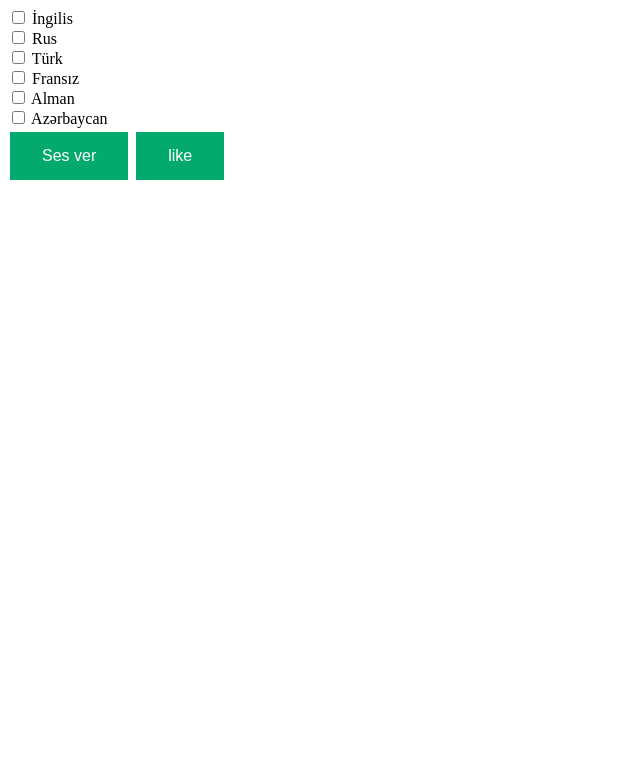
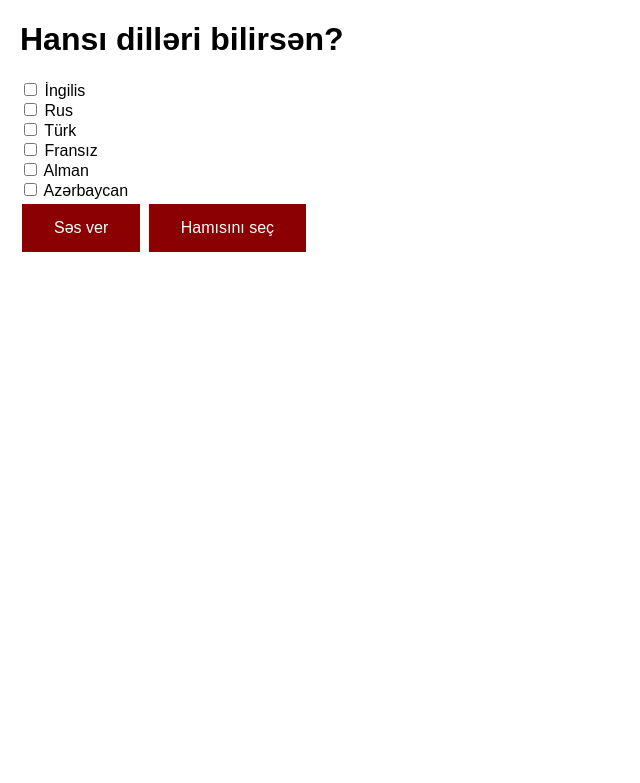
Before and after one commit to bayramov733/django__, a Django app: page /polls/2/ in a window 1280 px wide. Shown: the top 783 px of the page, without its empty margins (0-640 px from the left). Run offline with Django 5.2, Linux system fonts and the light colour scheme; data comes from the database, SQL or seed files in the repository; both versions use the stored data as it was after the commit.

Commit message:
yeniledim
.

```diff
--- /dev/null
+++ b/djangotutorial/polls/templates/polls/base.html
@@ -0,0 +1,38 @@
+<!DOCTYPE html>
+<html lang="en">
+<head>
+    <meta charset="UTF-8">
+    <title>{% block title %}Polls{% endblock %}</title>
+    <style>
+        body {
+            font-family: Arial, sans-serif;
+            margin: 20px;
+        }
+        .button {
+            background-color: darkred;
+            border: none;
+            color: white;
+            padding: 15px 32px;
+            text-align: center;
+            text-decoration: none;
+            display: inline-block;
+            font-size: 16px;
+            margin: 4px 2px;
+            cursor: pointer;
+            transition-duration: 0.4s;
+        }
+        .button2:hover {
+            box-shadow: 0 8px 16px 0 rgba(0,0,0,0.6);
+            border-radius: 8px;
+        }
+        .error-message {
+            color: red;
+            font-weight: bold;
+        }
+    </style>
+</head>
+<body>
+    {% block content %}
+    {% endblock %}
+</body>
+</html>
--- a/djangotutorial/polls/templates/polls/detail.html
+++ b/djangotutorial/polls/templates/polls/detail.html
@@ -1,5 +1,19 @@
+{% extends "polls/base.html" %}
+
+{% block title %}{{ question.question_text }}{% endblock %}
+
+{% block content %}
+<h1>{{ question.question_text }}</h1>
+
 <form action="{% url 'polls:vote' question.id %}" method="post">
   {% csrf_token %}
+
+  <!-- Error message -->
+  {% if error_message %}
+    <p class="error-message">{{ error_message|default:'' }}</p>
+  {% endif %}
+
+  <!-- Choice list -->
   {% for choice in question.choice_set.all %}
     <label>
       <input type="checkbox" name="choices" value="{{ choice.id }}">
@@ -7,35 +21,19 @@
     </label><br>
   {% endfor %}
 
-<!DOCTYPE html>
-<html>
-<head>
-<style>
-.button {
-  background-color: #04AA6D;
-  border: none;
-  color: white;
-  padding: 15px 32px;
-  text-align: center;
-  text-decoration: none;
-  display: inline-block;
-  font-size: 16px;
-  margin: 4px 2px;
-  cursor: pointer;
-  transition-duration: 0.4s;
-}
+  <!-- Buttons -->
+  <button type="submit" class="button button2">Səs ver</button>
+  <button type="button" id="select-all" class="button button2">Hamısını seç</button>
+</form>
 
-.button1 {box-shadow: 0 8px 16px 0 rgba(0,0,0,0.6);}
-.button2:hover {box-shadow: 0 8px 16px 0 rgba(0,0,0,0.6);}
-.button2:hover {border-radius: 8px;}
-</style>
-</head>
-<body>
-<button class="button button2">Ses ver</button>
-<button class="button button2">like</button>
+<script>
+  const selectAllBtn = document.getElementById('select-all');
 
-
-</body>
-</html>
-
-</form>
+  selectAllBtn.addEventListener('click', () => {
+    const checkboxes = document.querySelectorAll('input[name="choices"]');
+    const allChecked = Array.from(checkboxes).every(cb => cb.checked);
+    checkboxes.forEach(cb => cb.checked = !allChecked);
+    selectAllBtn.textContent = allChecked ? 'Hamısını seç' : 'Hamısını sil';
+  });
+</script>
+{% endblock %}
--- a/djangotutorial/polls/views.py
+++ b/djangotutorial/polls/views.py
@@ -1,39 +1,40 @@
 from django.shortcuts import get_object_or_404, render
 from django.http import HttpResponseRedirect
 from django.urls import reverse
-from django.db.models import F
+from django.utils import timezone
 from django.views import generic
-from django.utils import timezone
 from .models import Question, Choice
 
-
+# Index səhifəsi – son 5 sual
 class IndexView(generic.ListView):
     template_name = "polls/index.html"
     context_object_name = "latest_question_list"
 
     def get_queryset(self):
-        return Question.objects.order_by("-pub_date")[:5]
+        """Return the last five published questions."""
+        return Question.objects.filter(pub_date__lte=timezone.now()).order_by("-pub_date")[:5]
 
 
+# Detail səhifəsi – bir sualın detayı
 class DetailView(generic.DetailView):
     model = Question
     template_name = "polls/detail.html"
 
     def get_queryset(self):
-        """
-        Excludes any questions that aren't published yet.
-        """
+        """Only show questions published so far."""
         return Question.objects.filter(pub_date__lte=timezone.now())
 
 
+# Results səhifəsi – səs nəticələri
 class ResultsView(generic.DetailView):
     model = Question
     template_name = "polls/results.html"
 
 
+# Vote funksiyası – birdən çox seçim
 def vote(request, question_id):
     question = get_object_or_404(Question, pk=question_id)
-    selected_choices = request.POST.getlist('choices')  # <-- birdən çox seçim
+    selected_choices = request.POST.getlist('choices')
 
     if not selected_choices:
         return render(request, 'polls/detail.html', {
@@ -47,21 +48,3 @@ def vote(request, question_id):
         selected_choice.save()
 
     return HttpResponseRedirect(reverse('polls:results', args=(question.id,)))
-
-
-class IndexView(generic.ListView):
-    template_name = "polls/index.html"
-    context_object_name = "latest_question_list"
-
-    def get_queryset(self):
-        """Return the last five published questions."""
-        return Question.objects.order_by("-pub_date")[:5]
-
-def get_queryset(self):
-    """
-    Return the last five published questions (not including those set to be
-    published in the future).
-    """
-    return Question.objects.filter(pub_date__lte=timezone.now()).order_by("-pub_date")[
-        :5
-    ]
```
Also changed, not shown: djangotutorial/db.sqlite3.
